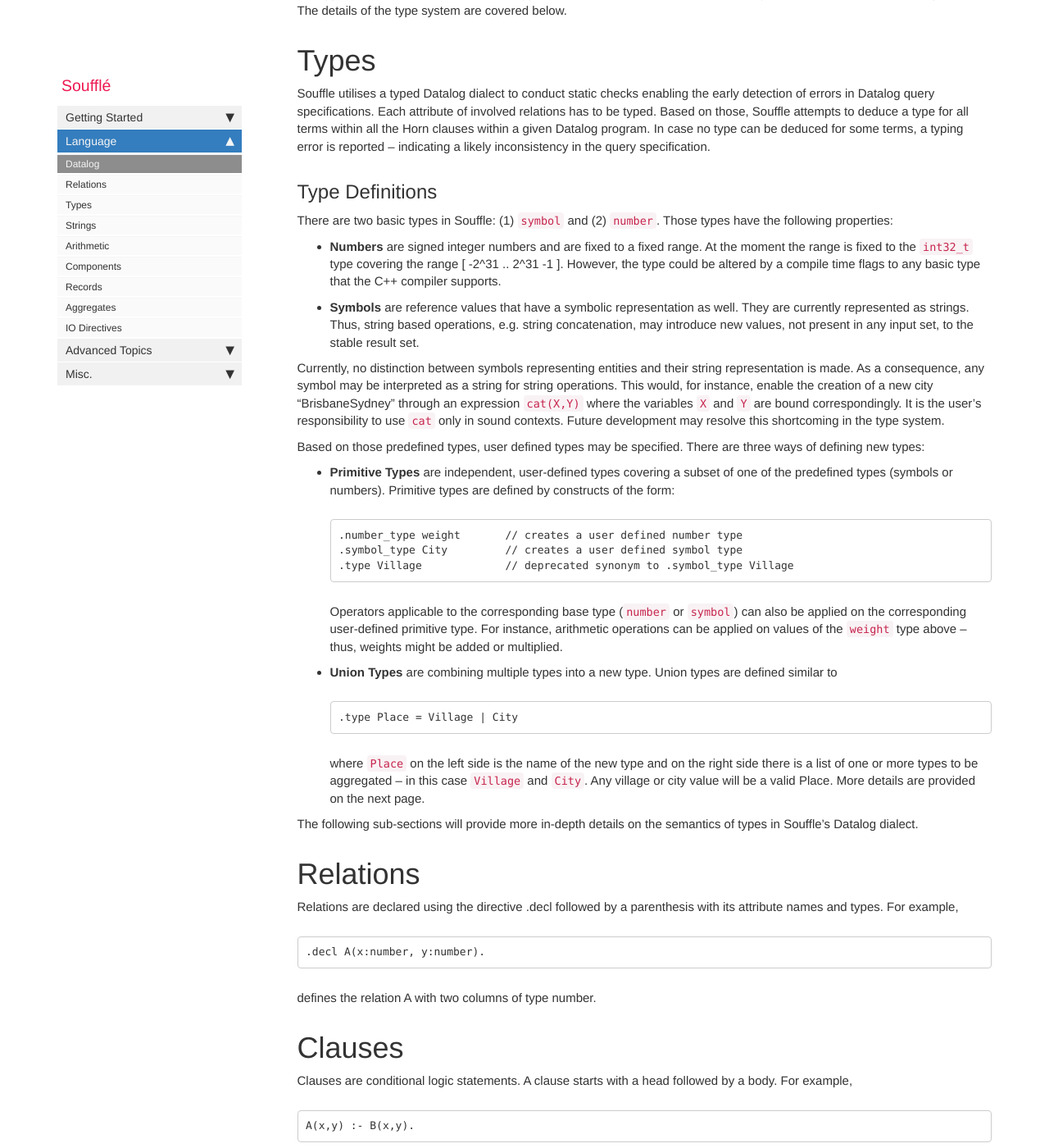
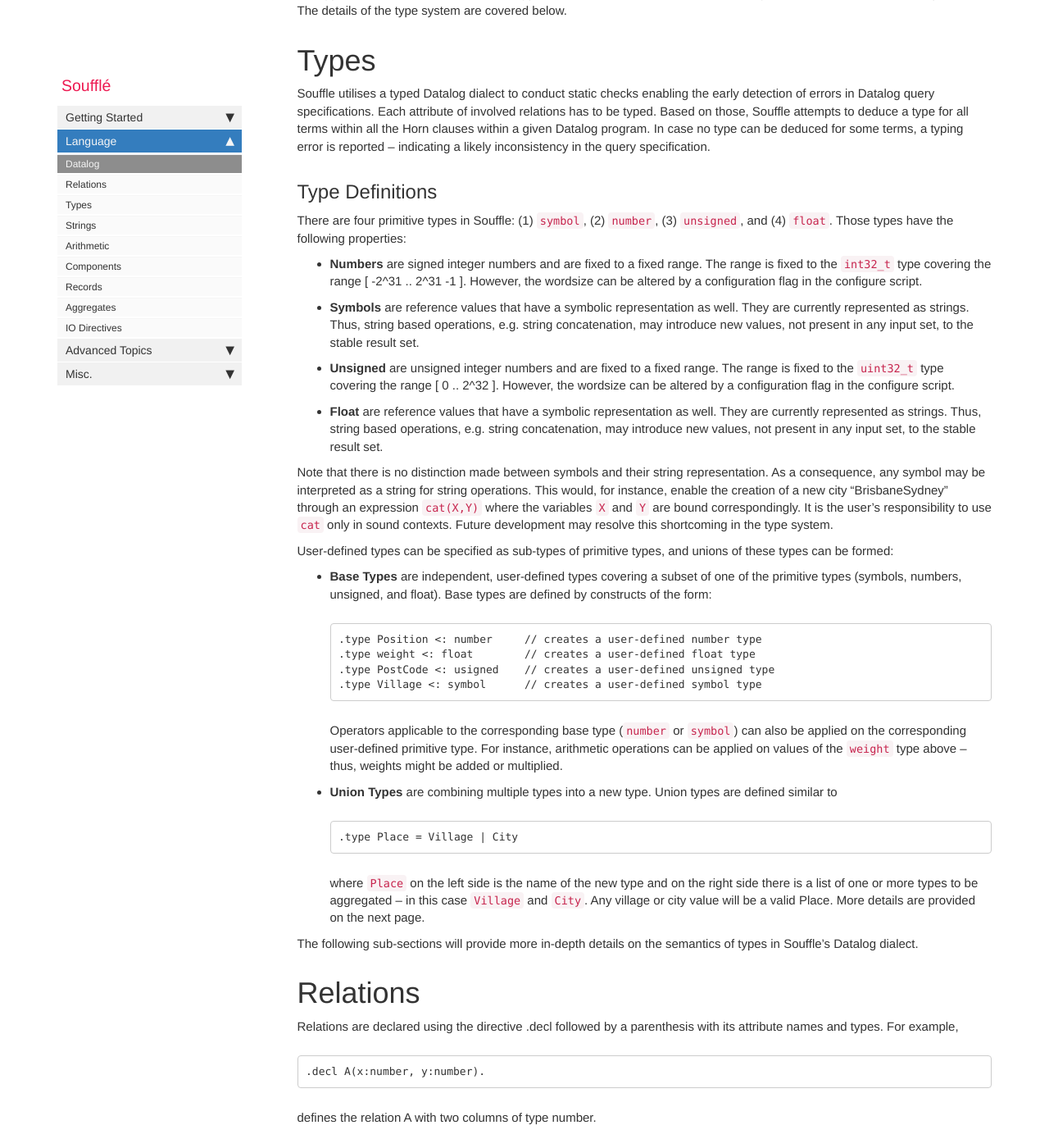
Before and after one commit to souffle-lang/souffle-lang.github.io, a Jekyll site: the page built from pages/docs/datalog.md, in a window 1280 px wide and 1400 px high, scrolled down 1586 px. Shown: the whole window at 82% size. Built offline with Jekyll 4.4.1, drawn with Linux system fonts in a browser that asks for light colours; comment, search, counter and statistics services are not loaded.

Commit message:
Update datalog.md

````diff
--- a/pages/docs/datalog.md
+++ b/pages/docs/datalog.md
@@ -94,21 +94,26 @@ Souffle utilises a typed Datalog dialect to conduct static checks enabling the e
 
 ## Type Definitions
 
-There are two basic types in Souffle: (1) `symbol` and (2) `number`. Those types have the following properties:
+There are four primitive types in Souffle: (1) `symbol`, (2) `number`, (3) `unsigned`, and (4) `float`. Those types have the following properties:
 
-* **Numbers** are signed integer numbers and are fixed to a fixed range. At the moment the range is fixed to the `int32_t` type covering the range [ -2^31 .. 2^31 -1 ]. However, the type could be altered by a compile time flags to any basic type that the C++ compiler supports.
+* **Numbers** are signed integer numbers and are fixed to a fixed range. The range is fixed to the `int32_t` type covering the range [ -2^31 .. 2^31 -1 ]. However, the wordsize can be altered by a configuration flag in the configure script.
 
 * **Symbols** are reference values that have a symbolic representation as well. They are currently represented as strings. Thus, string based operations, e.g. string concatenation, may introduce new values, not present in any input set, to the stable result set.
 
-Currently, no distinction between symbols representing entities and their string representation is made. As a consequence, any symbol may be interpreted as a string for string operations. This would, for instance, enable the creation of a new city "BrisbaneSydney" through an expression `cat(X,Y)` where the variables `X` and `Y` are bound correspondingly. It is the user's responsibility to use `cat` only in sound contexts. Future development may resolve this shortcoming in the type system.
+* **Unsigned** are unsigned integer numbers and are fixed to a fixed range. The range is fixed to the `uint32_t` type covering the range [ 0 .. 2^32 ]. However, the wordsize can be altered by a configuration flag in the configure script.
 
-Based on those predefined types, user defined types may be specified. There are three ways of defining new types:
+* **Float** are reference values that have a symbolic representation as well. They are currently represented as strings. Thus, string based operations, e.g. string concatenation, may introduce new values, not present in any input set, to the stable result set.
 
-* **Primitive Types** are independent, user-defined types covering a subset of one of the predefined types (symbols or numbers). Primitive types are defined by constructs of the form:
+Note that there is no distinction made between symbols and their string representation. As a consequence, any symbol may be interpreted as a string for string operations. This would, for instance, enable the creation of a new city "BrisbaneSydney" through an expression `cat(X,Y)` where the variables `X` and `Y` are bound correspondingly. It is the user's responsibility to use `cat` only in sound contexts. Future development may resolve this shortcoming in the type system.
+
+User-defined types can be specified as sub-types of primitive types, and unions of these types can be formed:
+
+* **Base Types** are independent, user-defined types covering a subset of one of the primitive types (symbols, numbers, unsigned, and float). Base types are defined by constructs of the form:
 ```
-.number_type weight       // creates a user defined number type
-.symbol_type City         // creates a user defined symbol type
-.type Village             // deprecated synonym to .symbol_type Village
+.type Position <: number     // creates a user-defined number type
+.type weight <: float        // creates a user-defined float type
+.type PostCode <: usigned    // creates a user-defined unsigned type
+.type Village <: symbol      // creates a user-defined symbol type
 ```
 Operators applicable to the corresponding base type (`number` or `symbol`) can also be applied on the corresponding user-defined primitive type. For instance, arithmetic operations can be applied on values of the `weight` type above -- thus, weights might be added or multiplied.
 
````
